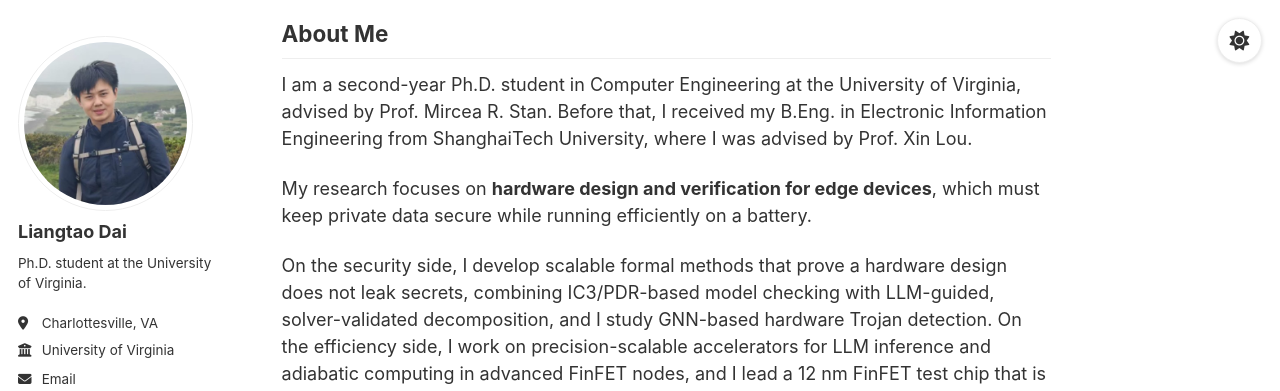
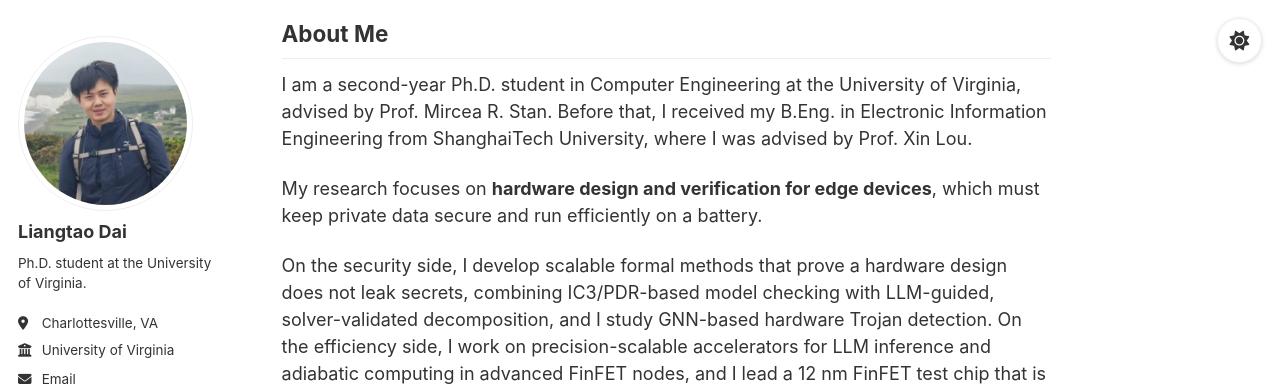
Before and after one commit to DDDDDlt/liangtaodai.github.io, a Jekyll site: the page built from _pages/about.md, in a window 1280 px wide and 900 px high. Shown: the top 391 px of the window. Built offline with Jekyll 4.4.1, drawn with Linux system fonts in a browser that asks for light colours; a style sheet for code colours, icons or effects is not loaded.

Commit message:
About Me: 'secure and run efficiently'
Co-Authored-By: Claude Opus 5.5 <noreply@anthropic.com>
Claude-Session: https://claude.ai/code/session_01DYLYe9C6TX8cesK9o1eyX8

```diff
--- a/_pages/about.md
+++ b/_pages/about.md
@@ -9,7 +9,7 @@ hide_title: true
 
 I am a second-year Ph.D. student in Computer Engineering at the University of Virginia, advised by Prof. Mircea R. Stan. Before that, I received my B.Eng. in Electronic Information Engineering from ShanghaiTech University, where I was advised by Prof. Xin Lou.
 
-My research focuses on **hardware design and verification for edge devices**, which must keep private data secure while running efficiently on a battery.
+My research focuses on **hardware design and verification for edge devices**, which must keep private data secure and run efficiently on a battery.
 
 On the security side, I develop scalable formal methods that prove a hardware design does not leak secrets, combining IC3/PDR-based model checking with LLM-guided, solver-validated decomposition, and I study GNN-based hardware Trojan detection. On the efficiency side, I work on precision-scalable accelerators for LLM inference and adiabatic computing in advanced FinFET nodes, and I lead a 12&nbsp;nm FinFET test chip that is now in tape-out. I also explore oscillator-based Ising machines.
 
```
